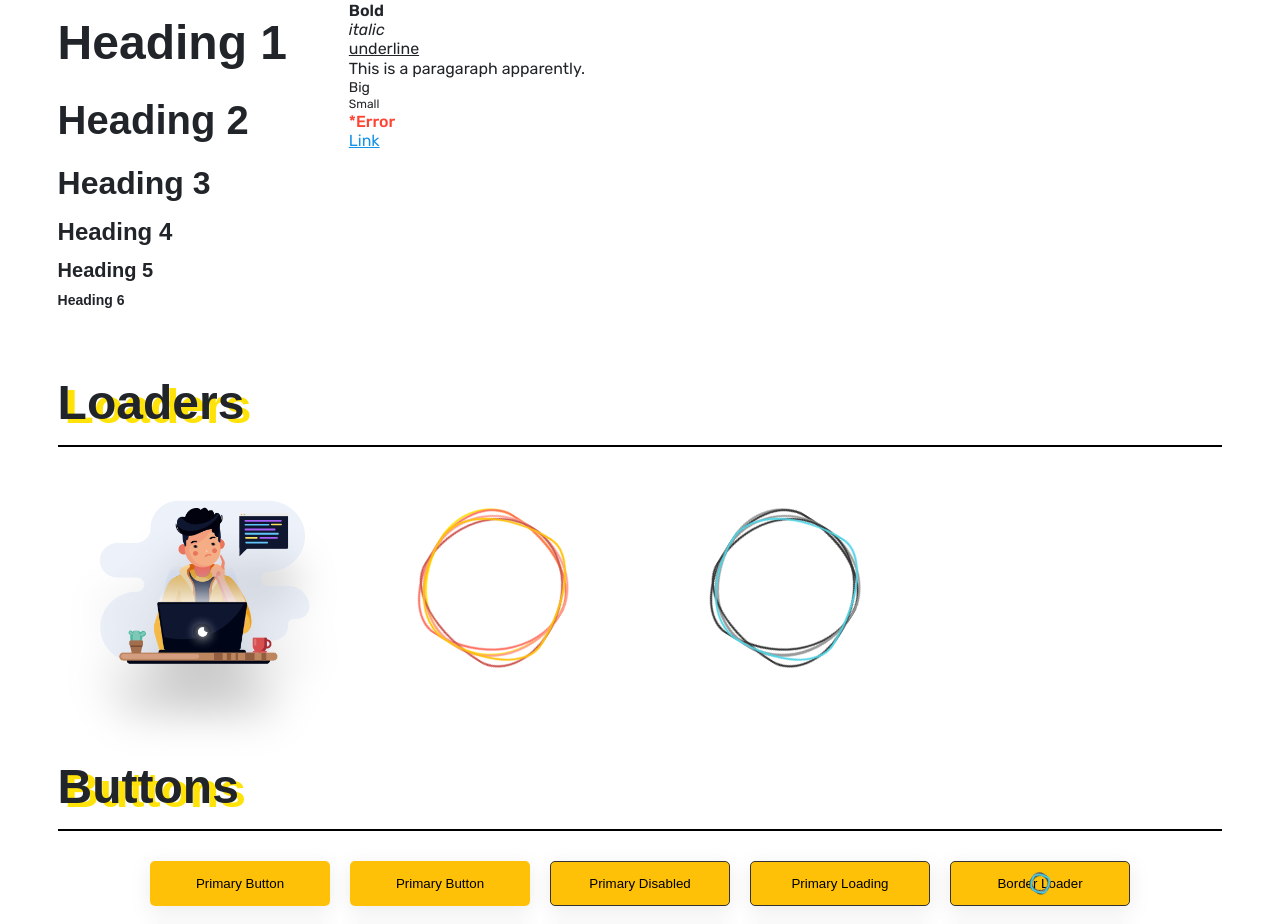
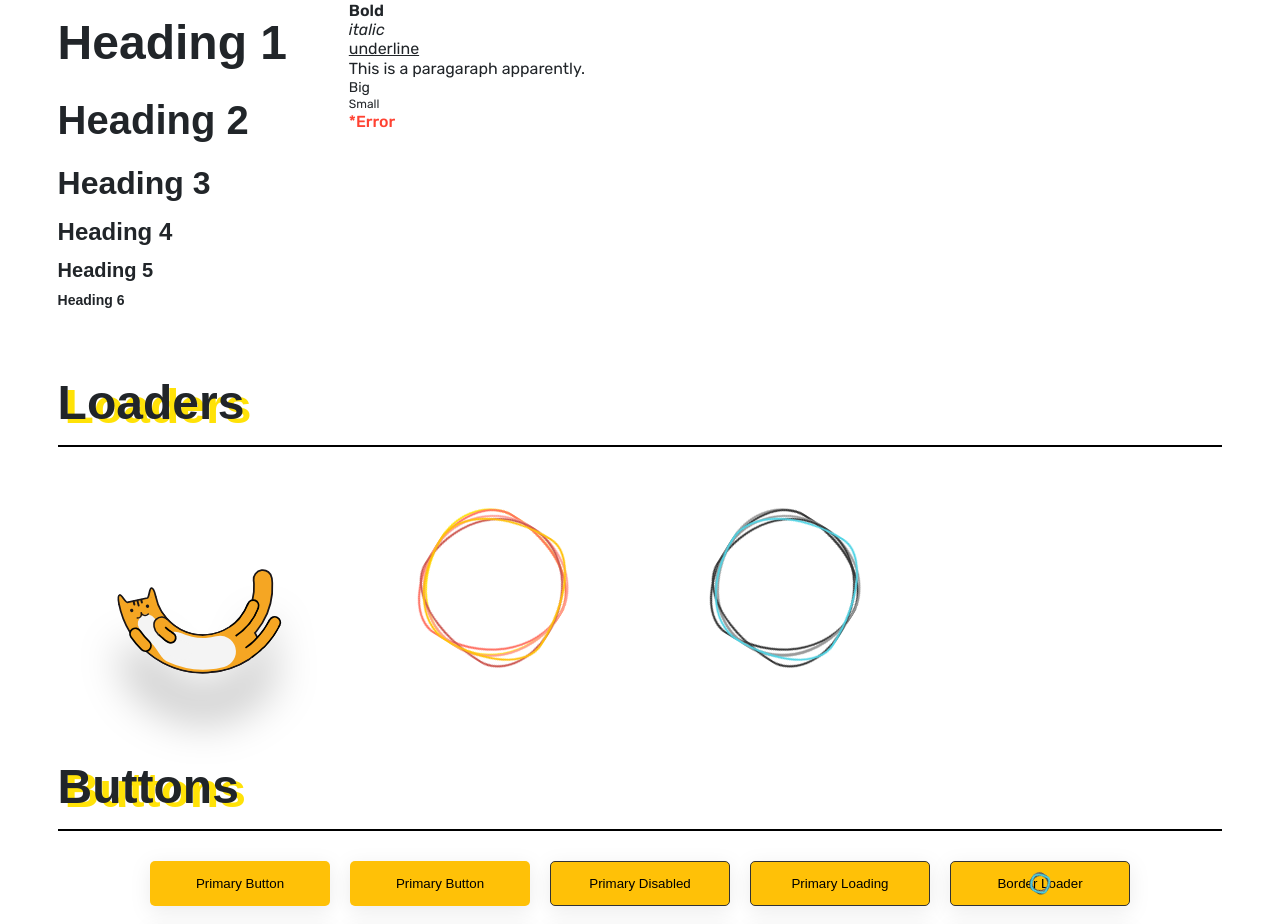
Before and after one commit to manoharn725/portfolio, a React (Create React App) app: page /design-system in a window 1280 px wide. Shown: the part 900-1824 px from the top of the page. Built offline with nearby package versions, Linux system fonts and the light colour scheme; a web font is replaced by a local one.

Commit message:
corrections

```diff
--- a/src/components/CatLoader/index.jsx
+++ b/src/components/CatLoader/index.jsx
@@ -1,16 +1,16 @@
 import Lottie  from 'lottie-react';
 import catLoaderAnimation from '../../assets/cat-loader.json';
-import catLoaderAnimation1 from '../../assets/day-mode-developer.json';
-import catLoaderAnimation2 from '../../assets/frontend-developer-icons.json';
-import catLoaderAnimation3 from '../../assets/night-mode-developer-v1.json';
-import nightModeDeveloper from '../../assets/night-mode-developer.json';
+// import catLoaderAnimation1 from '../../assets/day-mode-developer.json';
+// import catLoaderAnimation2 from '../../assets/frontend-developer-icons.json';
+// import catLoaderAnimation3 from '../../assets/night-mode-developer-v1.json';
+// import nightModeDeveloper from '../../assets/night-mode-developer.json';
 
 import './index.scss';
 
 const CatLoader = ({height='322px'}) => {
     return(
         <div className="cat-loader__container" style={{height,width:height}}>
-            <Lottie animationData={nightModeDeveloper} loop />
+            <Lottie animationData={catLoaderAnimation} loop />
         </div>
     )
 }
--- a/src/pages/DesignSystem/index.jsx
+++ b/src/pages/DesignSystem/index.jsx
@@ -62,7 +62,7 @@ const DesignSystem = () => {
             <big>Big</big>
             <small>Small</small>
             <b className="error">*Error</b>
-            <a href="#">Link</a>
+            {/* <a href="#">Link</a> */}
           </div>
         </div>
       </section>
```
